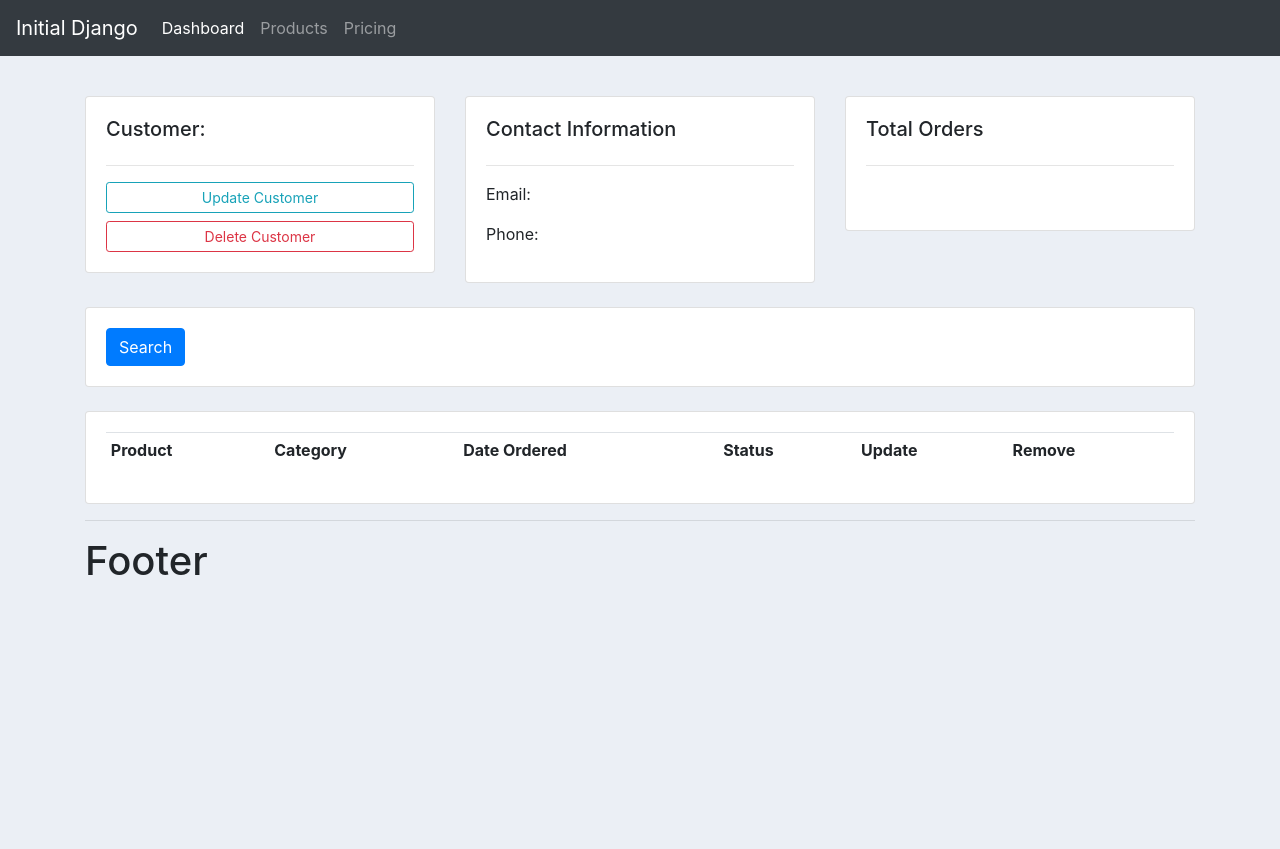
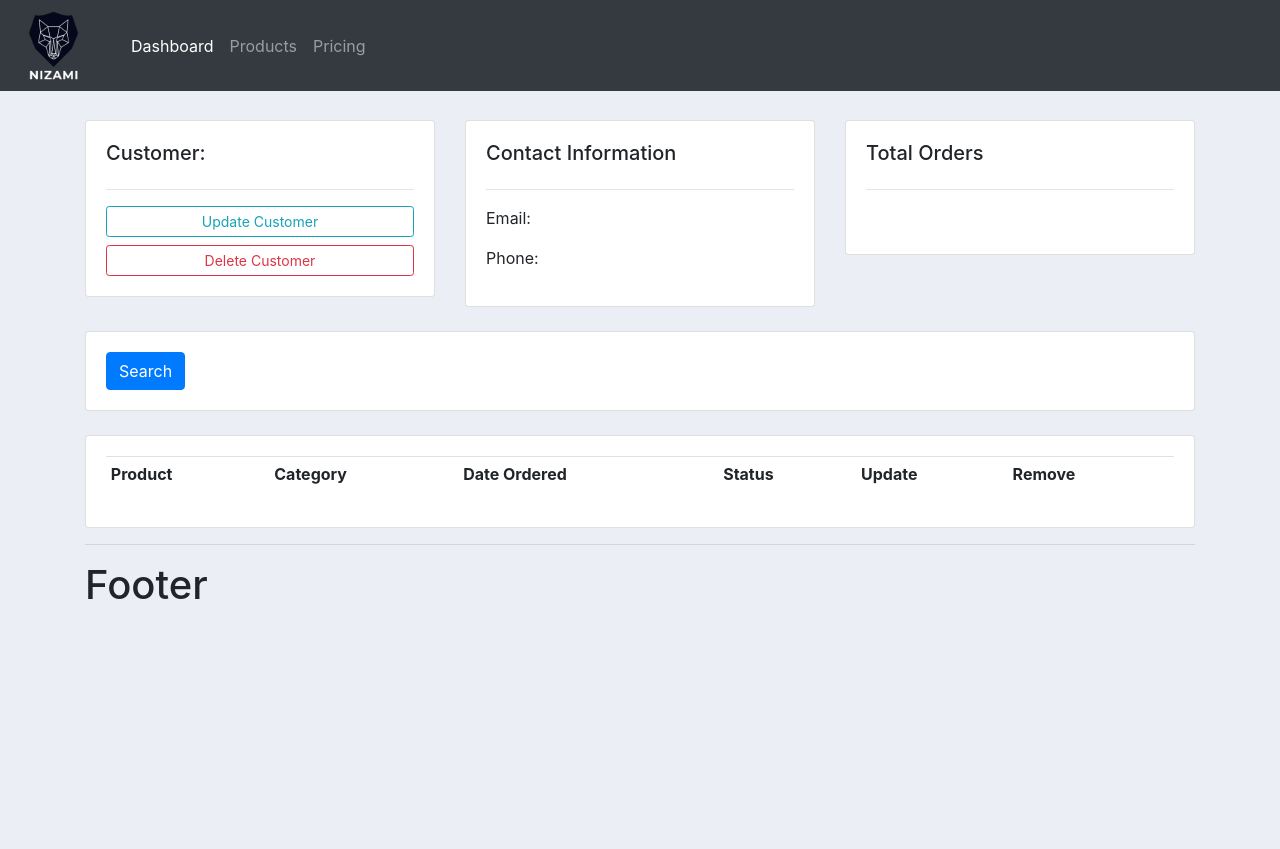
Before and after one commit to Nizami1999/InitialDjango, a Django app: page /customer/ in a window 1280 px wide. Shown: the top 849 px of the page. Before the commit the page ends 575 px from the top, so only its background shows below. Run offline with Django 3.2, Linux system fonts and the light colour scheme; tables that the repository leaves empty hold one stand-in row (values such as "Sample post"); lists and menus that the app fills with data are empty; some libraries are stand-ins or nearby versions.

Commit message:
4. Static Files & Images

```diff
--- a/accounts/templates/accounts/main.html
+++ b/accounts/templates/accounts/main.html
@@ -1,5 +1,6 @@
+{% load static %}
+
 <!doctype html>
-{% load static %}
 <html lang="en">
 
 <head>
@@ -21,6 +22,7 @@
 
 <body>
 
+    <main>
         <div class="container">
 
             <!-- include navbar -->
@@ -33,10 +35,12 @@
 
             <!-- include footer -->
             <hr>
+
             <footer>
                 <h1>Footer</h1>
             </footer>
         </div>
+    </main>
 
 </body>
 
--- a/accounts/templates/accounts/navbar.html
+++ b/accounts/templates/accounts/navbar.html
@@ -1,5 +1,7 @@
+{% load static %}
+
 <nav class="navbar navbar-expand-lg navbar-dark bg-dark fixed-top">
-    <a class="navbar-brand" href="#">Initial Django</a>
+    <img class="logo" src="{% static  'images/logo.png' %}" alt="logo">
     <button class="navbar-toggler" type="button" data-toggle="collapse" data-target="#navbarSupportedContent"
         aria-controls="navbarSupportedContent" aria-expanded="false" aria-label="Toggle navigation">
         <span class="navbar-toggler-icon"></span>
@@ -19,4 +21,4 @@
         </ul>
 
     </div>
-</nav><br><br><br>
+</nav>
--- a/accounts/static/css/style.css
+++ b/static/css/style.css
@@ -7,6 +7,15 @@
 body {
   background-color: #ebeff5;
   min-height: 110vh;
+}
+
+main {
+  margin-top: 6rem;
+}
+
+nav img.logo {
+  width: 75px;
+  margin-right: 2rem;
 }
 
 #total-orders {
--- a/accounts/static/css/style.scss
+++ b/static/css/style.scss
@@ -7,6 +7,18 @@
 body{
     background-color: #ebeff5;
     min-height: 110vh;
+}
+
+main{
+    margin-top: 6rem;
+}
+
+//nav
+nav {
+    img.logo {
+        width: 75px;
+        margin-right: 2rem;
+    }
 }
 
 // dashboard/status
```
Also changed, not shown: InitialDjango/settings.py (+9 -1 lines), static/images/logo.png (added), 2 other files. Lines whose indentation alone changed are shown as unchanged.
